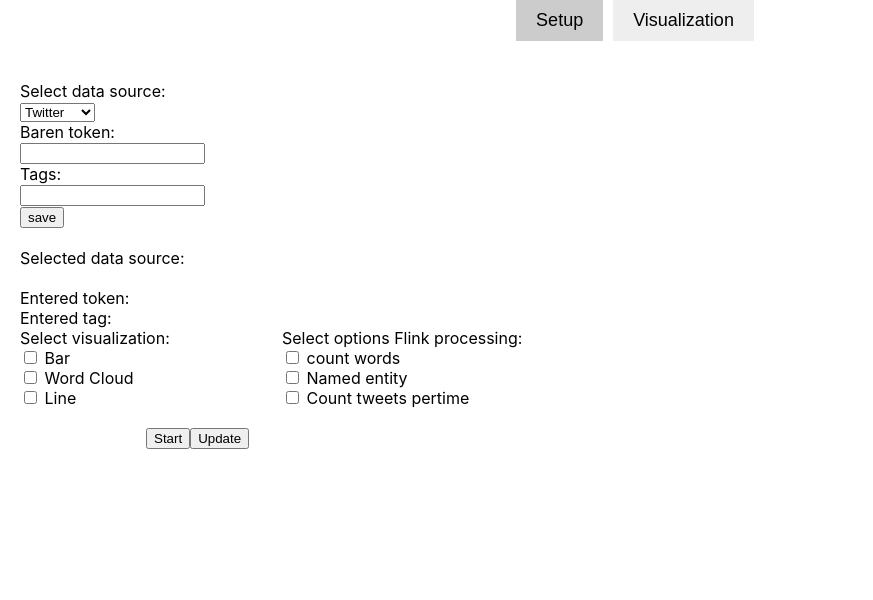
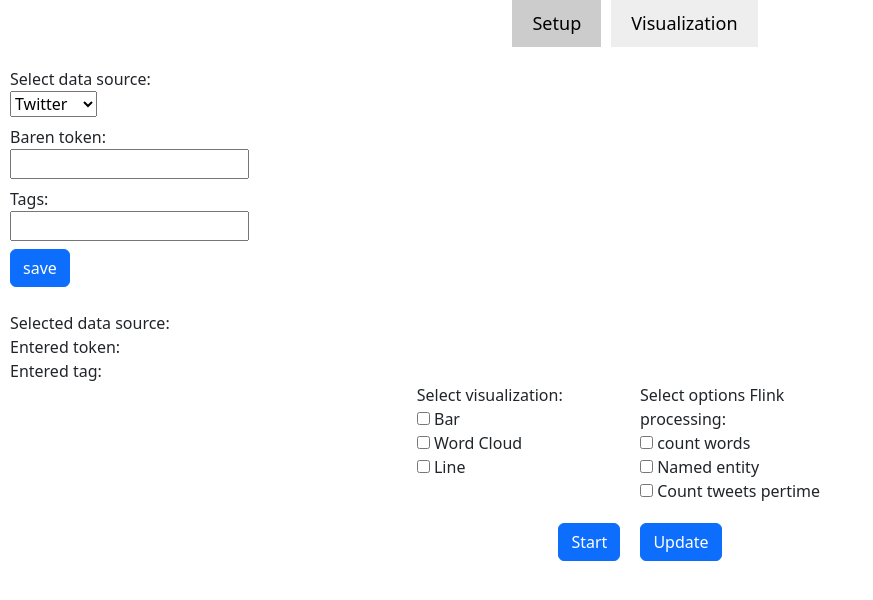
Before and after one commit to gustavohd18/master_tese, a React (Create React App) app in the folder configuration-setup-interface/: page / in a window 1280 px wide. Shown: the top 600 px of the page, without its empty margins (0-873 px from the left). Built offline with nearby package versions, Linux system fonts and the light colour scheme.

Commit message:
update package

```diff
--- a/configuration-setup-interface/package.json
+++ b/configuration-setup-interface/package.json
@@ -10,9 +10,12 @@
     "@types/node": "^16.18.24",
     "@types/react": "^18.0.38",
     "@types/react-dom": "^18.0.11",
+    "bootstrap": "^5.2.3",
+    "echarts-for-react": "^3.0.2",
     "react": "^18.2.0",
+    "react-bootstrap": "^2.7.4",
     "react-dom": "^18.2.0",
-    "react-scripts": "5.0.1",
+    "react-scripts": "^2.1.3",
     "typescript": "^4.9.5",
     "web-vitals": "^2.1.4"
   },
--- a/configuration-setup-interface/src/App.css
+++ b/configuration-setup-interface/src/App.css
@@ -7,11 +7,13 @@
 .content-container {
   margin-left: 25px; /* Add some margin to the right of the DataSourceSelector */
 
+
+
 }
 
 .container {
   display: flex;
-
+  justify-content: center;
 
 }
 
@@ -21,14 +23,28 @@
   flex-direction:  column ;
   padding-left: 20px; /* Set the padding to 20px */
   padding-top:20px;
+
 }
 
 .button-starts {
   display: flex;
   flex-direction:  row ;
-  padding-left: 10%; /* Set the padding to 20px */
+  justify-content: center;
+  gap: 20px;
   padding-top:20px;
 
+}
+
+.data-source {
+  flex-direction:  column ;
+  justify-content: space-around;
+  margin-left: 10px;
+
+}
+
+.center {
+  display: flex;
+  justify-content: center;
 }
 
 .tab {
@@ -52,9 +68,13 @@
 .left,
 .right {
   width: 20%; /* Set the width to 50% to make them split the container */
-  margin-right: 10px; /* Add a margin to the right of the left div */
+  margin-right: 0; /* Add a margin to the right of the left div */
 }
 
 .right {
   margin-right: 0; /* Remove the margin from the right div */
 }
+
+.divider {
+  margin-left: 10px;
+}
--- a/configuration-setup-interface/src/components/Button.css
+++ b/configuration-setup-interface/src/components/Button.css
@@ -0,0 +1,15 @@
+.button-custom {
+border: none;
+padding: 12px 24px;
+font-size: 16px;
+border-radius: 5px;
+background-color: #ff5f5f;
+color: #fff;
+cursor: pointer;
+transition: background-color 0.2s ease-in-out;
+
+}
+
+:hover {
+  background-color: #c93c3c;
+}
--- a/configuration-setup-interface/src/components/Button.tsx
+++ b/configuration-setup-interface/src/components/Button.tsx
@@ -1,12 +1,17 @@
 import React from "react";
+import Button from "react-bootstrap/Button";
 
 type Props = {
   onClick: () => void;
   title: string;
 };
 
-const Button: React.FC<Props> = ({onClick, title}) => {
-  return <button onClick={onClick}>{title}</button>;
+const ButtonCustom: React.FC<Props> = ({onClick, title}) => {
+  return (
+    <Button className="button-custom" variant="primary" onClick={onClick}>
+      {title}
+    </Button>
+  );
 };
 
-export default Button;
+export default ButtonCustom;
--- a/configuration-setup-interface/src/components/DataSourceSelector.tsx
+++ b/configuration-setup-interface/src/components/DataSourceSelector.tsx
@@ -1,4 +1,5 @@
 import React, {useState} from "react";
+import {Button} from "react-bootstrap";
 
 interface DataSourceSelectorProps {
   onSelect: (dataSource: string, token: string, tag: string) => void;
@@ -29,7 +30,7 @@ function DataSourceSelector(props: DataSourceSelectorProps) {
   };
 
   return (
-    <div>
+    <div className="data-source">
       <label>Select data source:</label>
       <br />
       <select value={dataSource} onChange={handleDataSourceChange}>
@@ -38,15 +39,18 @@ function DataSourceSelector(props: DataSourceSelectorProps) {
       </select>
       <br />
       <form onSubmit={handleSubmit}>
-        <label>Baren token:</label>
+        <label style={{marginTop: "8px"}}>Baren token:</label>
         <br />
+
         <input type="text" value={token} onChange={handleTokenChange} />
         <br />
-        <label>Tags:</label>
+        <label style={{marginTop: "8px"}}>Tags:</label>
         <br />
         <input type="text" value={tag} onChange={handleTagChange} />
         <br />
-        <button type="submit">save</button>
+        <Button style={{marginTop: "8px"}} variant="primary" type="submit">
+          save
+        </Button>
       </form>
     </div>
   );
--- a/configuration-setup-interface/src/components/ProcessingFlinkToggler.tsx
+++ b/configuration-setup-interface/src/components/ProcessingFlinkToggler.tsx
@@ -47,7 +47,7 @@ function ProcessingFlinkToggler(props: ProcessingFlinkTogglerProps) {
       <input
         type="checkbox"
         value="Count tweets pertime"
-        checked={selectedOptions.includes("Count tweets pertime")}
+        checked={selectedOptions.includes("Count tweets per time")}
         onChange={handleOptionToggle}
       />{" "}
       Count tweets pertime
--- a/configuration-setup-interface/src/pages/configuration_page.tsx
+++ b/configuration-setup-interface/src/pages/configuration_page.tsx
@@ -3,7 +3,8 @@ import "../App.css";
 import DataSourceSelector from "../components/DataSourceSelector";
 import VisualizationToggler from "../components/VisualizationToggler";
 import ProcessingFlinkToggler from "../components/ProcessingFlinkToggler";
-import Button from "../components/Button";
+import {Button} from "react-bootstrap";
+import ButtonCustom from "../components/Button";
 
 function ConfigurationPage() {
   const handleVisualizationToggle = (options: string[]) => {
@@ -24,14 +25,15 @@ function ConfigurationPage() {
     setTag(tag);
   };
   return (
-    <div className="container-main">
+    <div>
       <div>
         <DataSourceSelector onSelect={handleDataSourceSelect} />
         <br />
-        <div>Selected data source: {dataSource}</div>
-        <br />
-        <div>Entered token: {token}</div>
-        <div>Entered tag: {tag}</div>
+        <div className="divider">
+          <div>Selected data source: {dataSource}</div>
+          <div>Entered token: {token}</div>
+          <div>Entered tag: {tag}</div>
+        </div>
       </div>
       <div className="container">
         <div className="left">
@@ -44,8 +46,8 @@ function ConfigurationPage() {
         </div>
       </div>
       <div className="button-starts">
-        <Button onClick={() => {}} title={"Start"}></Button>
-        <Button onClick={() => {}} title={"Update"}></Button>
+        <ButtonCustom onClick={() => {}} title={"Start"}></ButtonCustom>
+        <ButtonCustom onClick={() => {}} title={"Update"}></ButtonCustom>
       </div>
     </div>
   );
--- a/configuration-setup-interface/src/pages/visualization_page.tsx
+++ b/configuration-setup-interface/src/pages/visualization_page.tsx
@@ -1,7 +1,34 @@
 import React, {useState} from "react";
 import "../App.css";
 
-import Button from "../components/Button";
+import ReactECharts from "echarts-for-react";
+import ButtonCustom from "../components/Button";
+import {Button} from "react-bootstrap";
+
+const Page: React.FC = () => {
+  const options = {
+    grid: {top: 8, right: 8, bottom: 24, left: 36},
+    xAxis: {
+      type: "category",
+      data: ["Mon", "Tue", "Wed", "Thu", "Fri", "Sat", "Sun"],
+    },
+    yAxis: {
+      type: "value",
+    },
+    series: [
+      {
+        data: [820, 932, 901, 934, 1290, 1330, 1320],
+        type: "line",
+        smooth: true,
+      },
+    ],
+    tooltip: {
+      trigger: "axis",
+    },
+  };
+
+  return <ReactECharts option={options} />;
+};
 
 function VisualizationPage() {
   const handleVisualizationToggle = (options: string[]) => {
@@ -24,8 +51,11 @@ function VisualizationPage() {
   return (
     <div className="container-main">
       <div className="button-starts">
-        <Button onClick={() => {}} title={"Start"}></Button>
-        <Button onClick={() => {}} title={"Update"}></Button>
+        <Button variant="primary" onClick={() => {}} title={"Start"}></Button>
+        <Button variant="primary" onClick={() => {}} title={"Update"}></Button>
+      </div>
+      <div>
+        <Page></Page>
       </div>
     </div>
   );
```
Also changed, not shown: configuration-setup-interface/src/index.tsx (+7 -6 lines), 1 other file (tests, documents, lock files or other folders).
